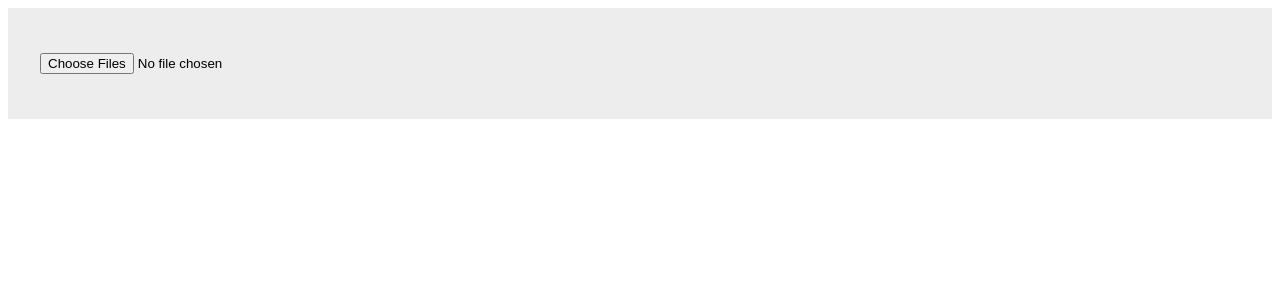
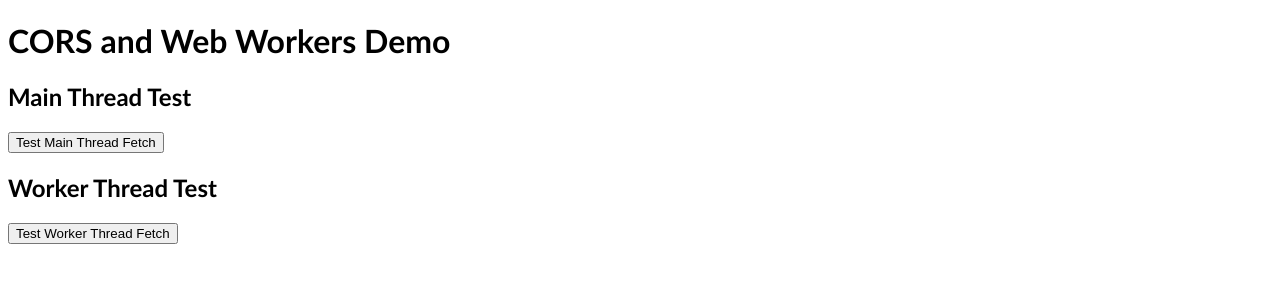
Before and after one commit to eimwe/js-web-workers-drill, a website: page src/index.html in a window 1280 px wide. Drawn offline with nearby package versions, Linux system fonts and the light colour scheme; files that its build step writes are made by us from their sources.

Commit message:
Updated markup

```diff
--- a/src/index.html
+++ b/src/index.html
@@ -21,16 +21,24 @@
       href="assets/favicon/favicon-16x16.png"
     />
     <link rel="stylesheet" href="styles/main.css" />
-    <title>Image Processing with Web Workers</title>
+    <title>CORS and Web Workers Demo</title>
   </head>
   <body>
-    <form id="image-uploader" action="#" method="POST">
-      <input type="file" id="image-input" accept="image/*" multiple />
-      <img id="loader" src="./assets/icon/loader.svg" />
-    </form>
-    <div id="output-container"></div>
-    <div id="timing-results"></div>
-    <script src="https://www.lactame.com/lib/image-js/0.21.2/image.min.js"></script>
-    <script type="module" src="scripts/main.js"></script>
+    <div class="container">
+      <h1>CORS and Web Workers Demo</h1>
+
+      <div class="test-section">
+        <h2>Main Thread Test</h2>
+        <button id="mainThreadBtn">Test Main Thread Fetch</button>
+        <pre id="mainThreadResult"></pre>
+      </div>
+
+      <div class="test-section">
+        <h2>Worker Thread Test</h2>
+        <button id="workerThreadBtn">Test Worker Thread Fetch</button>
+        <pre id="workerResult"></pre>
+      </div>
+    </div>
+    <script src="scripts/main.js"></script>
   </body>
 </html>
```
